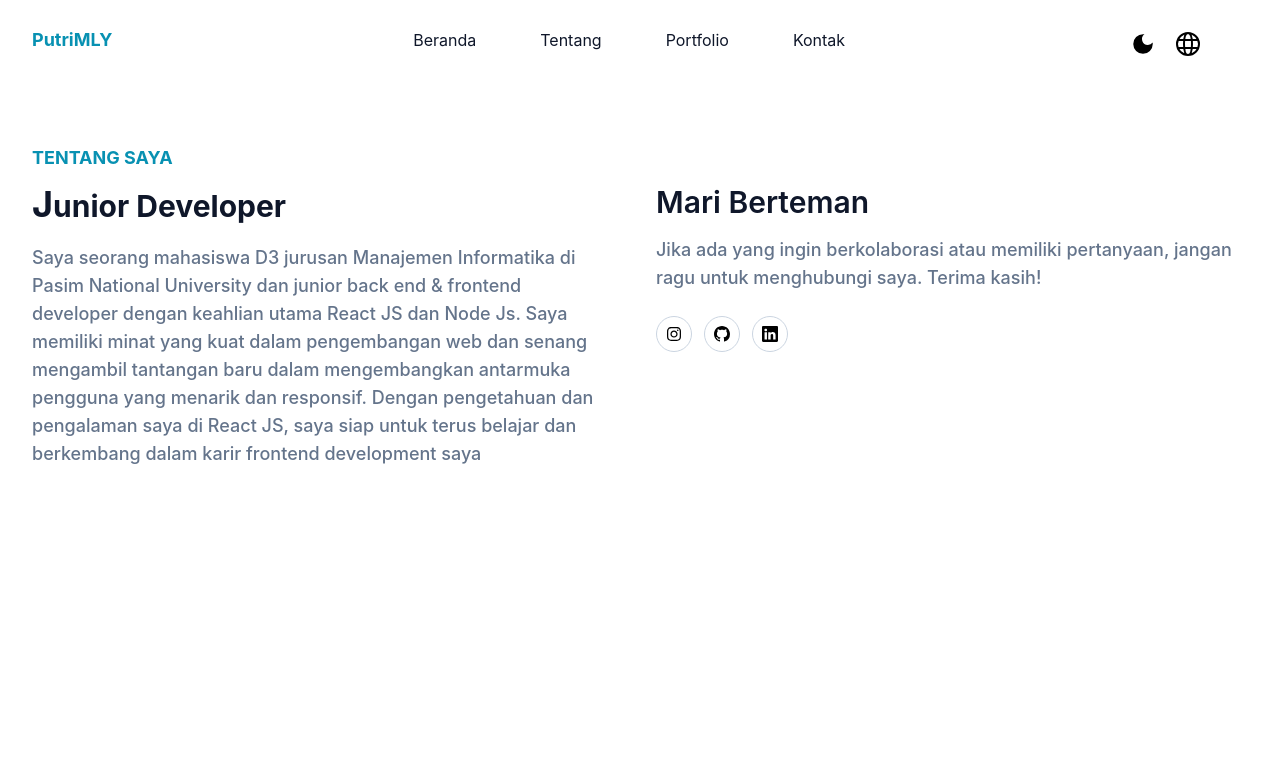
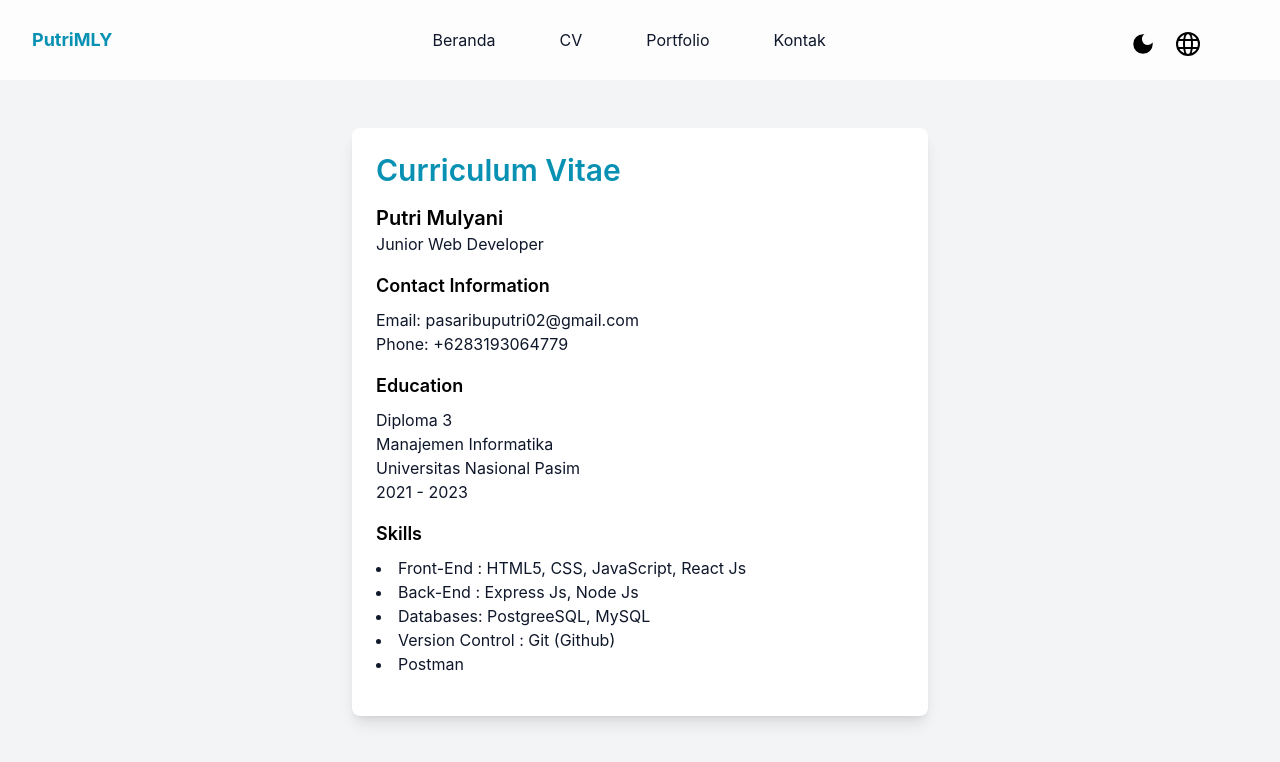
Before and after one commit to pasaribuputri/portfolio, a React (Vite) app: page /about in a window 1280 px wide. Shown: the top 762 px of the page. Built offline with nearby package versions, Linux system fonts and the light colour scheme.

Commit message:
add cv , delete about me

```diff
--- a/src/App.jsx
+++ b/src/App.jsx
@@ -14,32 +14,36 @@ export const LanguageContext = createContext({
 export const Language = {
   id: {
     home: "Beranda",
-    about: "Tentang",
+    about: "CV",
     portfolio: "Portfolio",
     contact : "Kontak",
     cm : "Hubungi Saya",
     t1: "Tentang Saya",
-    t2: "Saya seorang mahasiswa D3 jurusan Manajemen Informatika di Pasim National University dan junior back end & frontend developer dengan keahlian utama React JS dan Node Js. Saya memiliki minat yang kuat dalam pengembangan web dan senang mengambil tantangan baru dalam mengembangkan antarmuka pengguna yang menarik dan responsif. Dengan pengetahuan dan pengalaman saya di React JS, saya siap untuk terus belajar dan berkembang dalam karir frontend development saya",
+    t2: "hai",
     t3: "Mari Berteman",
     t4: "Jika ada yang ingin berkolaborasi atau memiliki pertanyaan, jangan ragu untuk menghubungi saya. Terima kasih!",
     d1: "Halo 👋, saya",
-    d2: `" Saya Putri Mulyani, seorang junior Back End & Frontend Developer dengan antusiasme tinggi dalam pengembangan perangkat lunak. Saya senang mempelajari hal-hal baru dan selalu mencari praktik terbaik di industri ini. Saya memiliki kemampuan dalam pemecahan masalah dan siap berkontribusi untuk proyek yang menantang. Terima kasih!!! . "`,
+    d2: `"Saya adalah mahasiswa D3 Manajemen Informatika di Universitas Nasional Pasim dengan minat besar dalam pengembangan web. Saya telah menjalani perjalanan sebagai back-end dan front-end developer.
+          Kemampuan utama saya adalah dalam pengembangan front-end menggunakan React JS, untuk menciptakan antarmuka pengguna menarik dan responsif. Di sisi back-end, saya berfokus pada penggunaan Node JS untuk membangun sistem yang efisien.
+          Pengembangan web bagi saya adalah penggabungan kreativitas dan teknologi. Saya selalu mencari tantangan baru dan siap terus belajar dan berkembang dalam karier saya di bidang front-end dan back-end development."`,
     k1: "Nama",
     k2: "Pesan",
     k3: "Kirim"
   },
   en: {
     home: "Home",
-    about: "About",
+    about: "CV",
     portfolio: "Portfolio",
     contact : "Contact",
     cm: "Contact Me",
     t1: "About Me",
-    t2: "I am a D3 student majoring in Informatics Management at Pasim National University and a junior back end & frontend developer with major expertise in React JS and Node Js. I have a strong interest in web development and love taking on the new challenge of developing attractive and responsive user interfaces. With my knowledge and experience in React JS, I am ready to continue learning and growing in my frontend development career.",
+    t2: "hai",
     t3: "let's be friends",
     t4: "If anyone wants to collaborate or have questions, feel free to contact me. Thank You!",
     d1: "Hi there 👋, i'm ",
-    d2:` " I'm Putri Mulyani, a junior Back End & Frontend Developer with great enthusiasm in software development. I love learning new things and am always on the lookout for the best practices in the industry. I have ability in problem solving and ready to contribute to challenging projects. Thank You !!! ." `,
+    d2:`"I am a D3 Informatics Management student at Pasim National University with a great interest in web development. I have traveled as a back-end and front-end developer.
+        My main skills are in front-end development using React JS, to create attractive and responsive user interfaces. On the back-end side, I focused on using Node JS to build efficient systems.
+        Web development for me is a combination of creativity and technology. I am always looking for new challenges and am ready to continue learning and growing in my career in front-end and back-end development."`,
     k1: "Name",
     k2: "Message",
     k3: "Send"
--- a/src/assets/components/Proyek.jsx
+++ b/src/assets/components/Proyek.jsx
@@ -1,13 +1,20 @@
-import React from 'react'
+import React from 'react';
 
 const Proyek = (props) => {
   return (
-    <div className="mb-12 p-4 md:w-1/2 bg-slate-300 rounded-lg">
-        <h3 className='font-semibold text-xl text-dark mt-5 mb-3 text-center'>{props.judul}</h3>
-        <a className='font-semibold text-md text-dark mt-5 mb-5 text-center' href={props.url}>{props.url}</a>
-        <p className='font-medium text-base text-secondary mt-5'>{props.deskripsi}</p>
+    <div className="mb-8 p-4 md:w-1/2 bg-slate-300 rounded-lg shadow-lg">
+      <h2 className="text-3xl font-bold text-primary mb-4 text-center">{props.judul}</h2>
+      <p className='font-medium text-base text-secondary mb-4'>{props.deskripsi}</p>
+      <a
+        href={props.url}
+        target="_blank"
+        rel="noopener noreferrer"
+        className="block w-full py-2 px-4 bg-primary text-white font-semibold text-center rounded-md hover:bg-primary-dark focus:outline-none focus:bg-primary-dark transition duration-300 ease-in-out"
+      >
+        Kunjungi GitHub
+      </a>
     </div>
-  )
+  );
 }
 
-export default Proyek
+export default Proyek;
--- a/src/assets/pages/About/index.jsx
+++ b/src/assets/pages/About/index.jsx
@@ -13,36 +13,71 @@ const About = () => {
   const sect = `pt-36 pb-32 ${theme === 'dark' ? 'bg-slate-700' : 'bg-white'}`
 
   return (
-    <section id='about' className={sect}>
-      <div className="container">
-        <div className="flex flex-wrap">
-          <div className="w-full px-4 mb-10 lg:w-1/2">
-            <h4 className='font-bold uppercase text-primary text-lg mb-3'>{Language[language].t1}</h4>
-            <h2 className='font-bold text-dark text-3xl mb-5 max-w-md lg:first-letter:text-4xl'>Junior Developer</h2>
-            <p className='font-medium text-base text-secondary max-w-xl lg:text-lg'>{Language[language].t2}</p>
-          </div>
-          <div className="w-full px-4 lg:w-1/2">
-            <h3 className='font-semibold text-dark text-2xl mb-4 lg:text-3xl lg:pt-10'>{Language[language].t3}</h3>
-            <p className='font-medium text-base text-secondary mb-6 lg:text-lg'>{Language[language].t4}</p>
-            <div className='flex items-center'>
-              {/* instagram */}
-              <a href="https://instagram.com/putrimlypsb" target='blank' className='w-9 h-9 mr-3 rounded-full flex justify-center items-center border border-slate-300 hover:border-primary hover:bg-primary hover:text-white'>
-                <FaInstagram/>
-              </a>
-              {/* github */}
-              <a href="https://github.com/pasaribuputri" target='blank' className='w-9 h-9 mr-3 rounded-full flex justify-center items-center border border-slate-300 hover:border-primary hover:bg-primary hover:text-white'>
-                <BsGithub/>
-              </a>
-              {/* linkedin */}
-              <a href="https://www.linkedin.com/in/putri-mulyani-94743a26b/overlay/background-image/" target='blank' className='w-9 h-9 mr-3 rounded-full flex justify-center items-center border border-slate-300 hover:border-primary hover:bg-primary hover:text-white'>
-                <BsLinkedin/>
-              </a>
-            </div>
-          </div>
+    <div className="pt-32 w-full bg-gray-100 min-h-screen py-8">
+      <div className="max-w-xl mx-auto bg-white p-6 rounded-lg shadow-lg">
+        <h1 className="text-3xl text-primary font-semibold mb-4">Curriculum Vitae</h1>
+        <div className="mb-4">
+          <h2 className="text-xl font-semibold">Putri Mulyani</h2>
+          <p className="text-dark">Junior Web Developer</p>
+        </div>
+        <div className="mb-4">
+          <h3 className="text-lg font-semibold mb-2">Contact Information</h3>
+          <p className="text-dark">Email: pasaribuputri02@gmail.com</p>
+          <p className="text-dark">Phone: +6283193064779</p>
+        </div>
+        <div className="mb-4">
+          <h3 className="text-lg font-semibold mb-2">Education</h3>
+          <p className="text-dark">Diploma 3</p>
+          <p className="text-dark">Manajemen Informatika</p>
+          <p className="text-dark">Universitas Nasional Pasim</p>
+          <p className="text-dark">2021 - 2023</p>
+        </div>
+        <div className="mb-4">
+          <h3 className="text-lg font-semibold mb-2">Skills</h3>
+          <ul className="list-disc list-inside text-dark">
+            <li>Front-End : HTML5, CSS, JavaScript, React Js</li>
+            <li>Back-End  : Express Js, Node Js</li>
+            <li>Databases: PostgreeSQL, MySQL </li>
+            <li>Version Control : Git (Github)</li>
+            <li>Postman</li>
+          </ul>
         </div>
       </div>
-    </section>
-  )
-}
+    </div>
+  );
+};
+
+  // return (
+  //   <section id='about' className={sect}>
+  //     <div className="container">
+  //       <div className="flex flex-wrap">
+  //         <div className="w-full px-4 mb-10 lg:w-1/2">
+  //           <h4 className='font-bold uppercase text-primary text-lg mb-3'>{Language[language].t1}</h4>
+  //           <h2 className='font-bold text-dark text-3xl mb-5 max-w-md lg:first-letter:text-4xl'>Junior Developer</h2>
+  //           <p className='font-medium text-base text-secondary max-w-xl lg:text-lg'>{Language[language].t2}</p>
+  //         </div>
+  //         <div className="w-full px-4 lg:w-1/2">
+  //           <h3 className='font-semibold text-dark text-2xl mb-4 lg:text-3xl lg:pt-10'>{Language[language].t3}</h3>
+  //           <p className='font-medium text-base text-secondary mb-6 lg:text-lg'>{Language[language].t4}</p>
+  //           <div className='flex items-center'>
+  //             {/* instagram */}
+  //             <a href="https://instagram.com/putrimlypsb" target='blank' className='w-9 h-9 mr-3 rounded-full flex justify-center items-center border border-slate-300 hover:border-primary hover:bg-primary hover:text-white'>
+  //               <FaInstagram/>
+  //             </a>
+  //             {/* github */}
+  //             <a href="https://github.com/pasaribuputri" target='blank' className='w-9 h-9 mr-3 rounded-full flex justify-center items-center border border-slate-300 hover:border-primary hover:bg-primary hover:text-white'>
+  //               <BsGithub/>
+  //             </a>
+  //             {/* linkedin */}
+  //             <a href="https://www.linkedin.com/in/putri-mulyani-94743a26b/overlay/background-image/" target='blank' className='w-9 h-9 mr-3 rounded-full flex justify-center items-center border border-slate-300 hover:border-primary hover:bg-primary hover:text-white'>
+  //               <BsLinkedin/>
+  //             </a>
+  //           </div>
+  //         </div>
+  //       </div>
+  //     </div>
+  //   </section>
+  // )
+// }
 
 export default About
--- a/src/assets/pages/Dashboard/index.jsx
+++ b/src/assets/pages/Dashboard/index.jsx
@@ -4,24 +4,25 @@ import { ThemeContext } from '../../../Theme'
 import { Language, LanguageContext } from '../../../App'
 
 const Dashboard = () => {
-  const {theme, setTheme} = useContext(ThemeContext)
-  const {language} = useContext(LanguageContext)
-  const sect = `pt-28 h-fit ${theme === 'dark' ? 'bg-slate-700 text-white' : 'bg-white'}`
+  const { theme, setTheme } = useContext(ThemeContext)
+  const { language } = useContext(LanguageContext)
+  const sect = `pt-24 h-fit ${theme === 'dark' ? 'bg-slate-700 text-white' : 'bg-white'}`
 
   return (
     <section id='home' className={sect}>
       <div className="container">
-        <div className="flex flex-wrap">
-          <div className='w-full self-center px-4 lg:w-1/2'>
+        <div className="flex flex-wrap items-center">
+          <div className='w-full lg:w-1/2 px-4'>
             <h1 className='text-base font-semibold text-primary md:text-xl'>{Language[language].d1}
-            <span className='block font-bold text-dark text-4xl mt-1 lg:text-5xl'>Putri Mulyani</span></h1>
+              <span className='block font-bold text-dark text-4xl mt-1 lg:text-5xl'>Putri Mulyani</span>
+            </h1>
             <h2 className='font-medium text-slate-500 text-lg mb-5 lg:text-2xl'>Junior Back End & Frontend Developer</h2>
             <p className='font-medium text-slate-400 mb-10 leading-relaxed'>{Language[language].d2}</p>
-            <a href="" className='text-base font-semibold bg-primary text-white py-3 px-8 rounded-full hover:shadow-lg hover:opacity-80 transition duration-300 ease-in-out'>{Language[language].cm}</a>
+            {/* <button className='text-base font-semibold bg-primary text-white py-3 px-8 rounded-full hover:shadow-lg hover:opacity-80 transition duration-300 ease-in-out'>{Language[language].cm}</button> */}
           </div>
-          <div className="w-full self-end px-4 lg:w-1/2">
-            <div className="mt-8 relative lg:mt-0 lg:right-0 ">
-              <img src="/poto.png" alt="Putri Mulyani" className='w-96 rounded-full  lg:ml-24'/>
+          <div className="w-full lg:w-1/2 flex justify-center">
+            <div className="mt-6 relative lg:mt-0 lg:right-0 ">
+              <img src="/poto.png" alt="Putri Mulyani" className='w-96 rounded-full lg:ml-24' />
             </div>
           </div>
         </div>
```
Also changed, not shown: src/assets/pages/Kontak/index.jsx (+12 -22 lines), src/assets/pages/Portfolio/index.jsx (+26 -1 lines).
